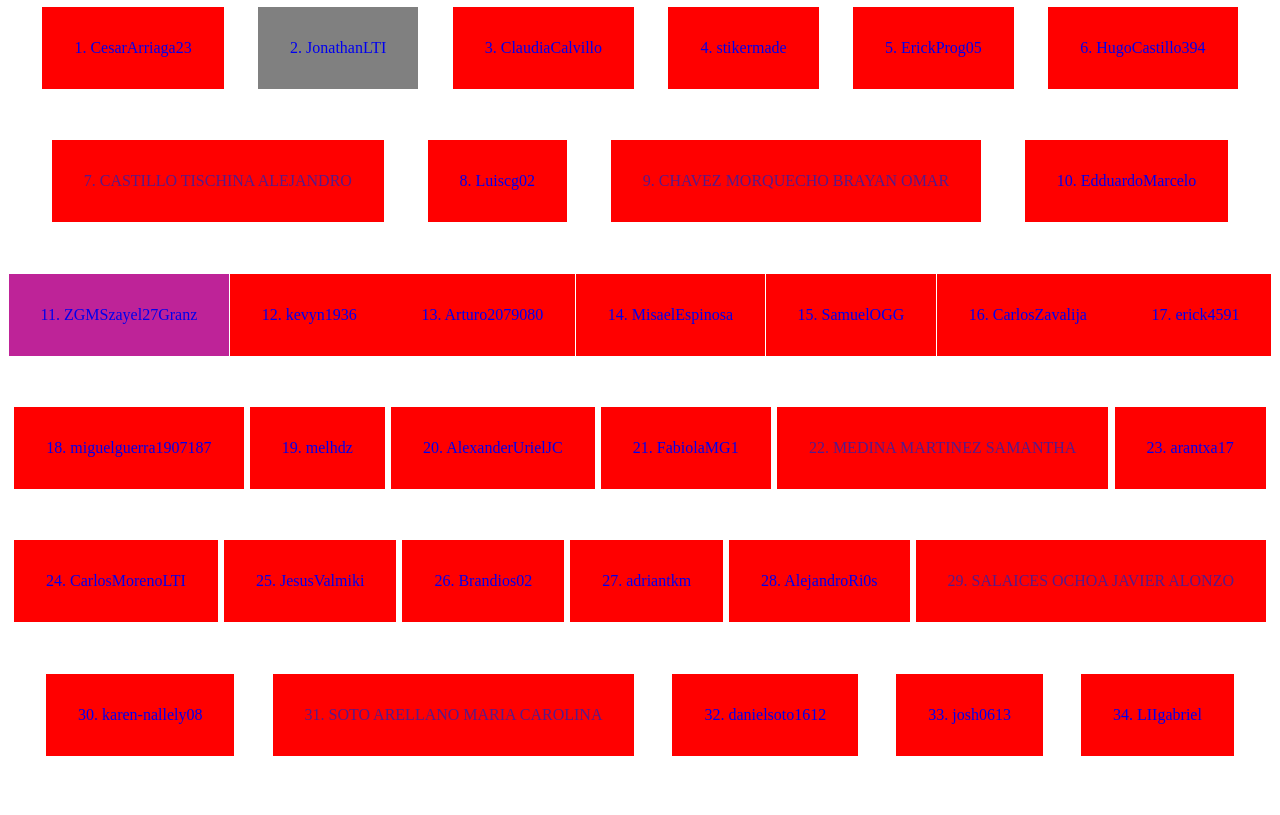
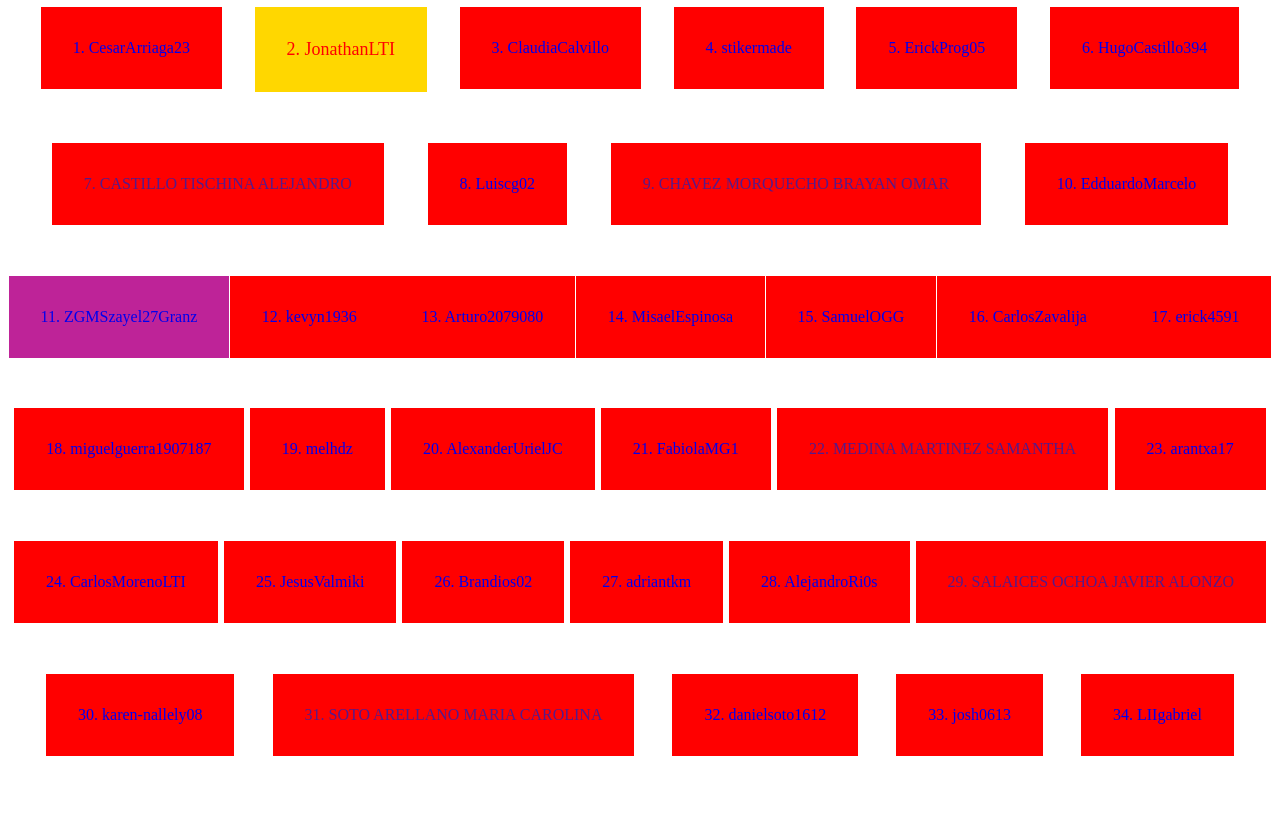
Before and after one commit to CaroSoto05/Repositorio-7, a plain HTML site: page index.html in a window 1280 px wide. Shown: the part 73-888 px from the top of the page. Drawn offline with Linux system fonts and the light colour scheme.

Commit message:
tercercambio

```diff
--- a/css/main.css
+++ b/css/main.css
@@ -24,9 +24,16 @@ ul {
     background-color: red;
 }
 
+/* Estilos de JonathanLTI */
 #a2 {
-    background-color: grey;
+    background-color: gold;
 }
+a[href*="JonathanLTI/index.html"] {
+    color: red;
+    font-size: large;
+}
+
+/* Fin de estilos de JonathanLTI */
 
 #a3 {
     background-color: red;
```
